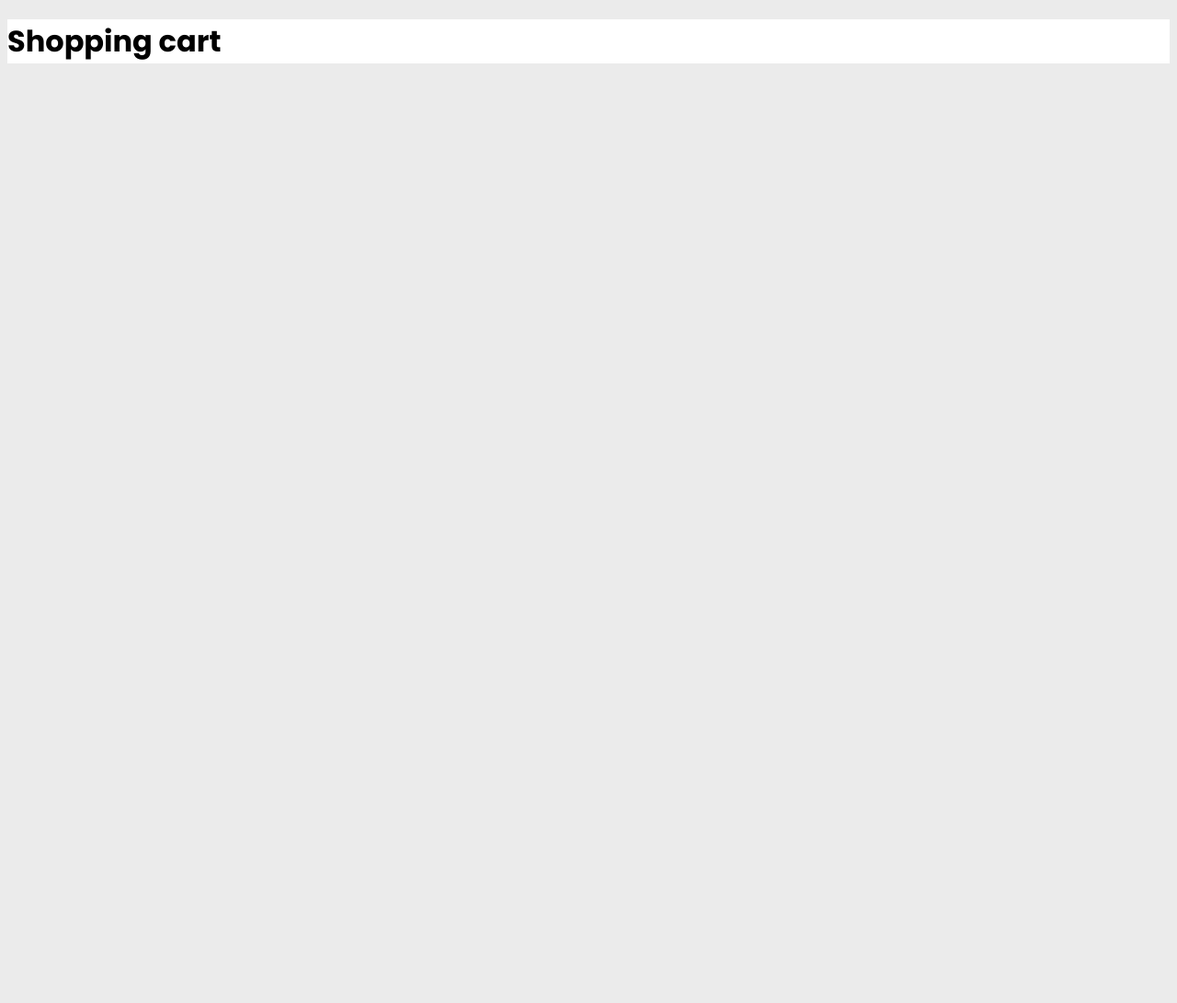
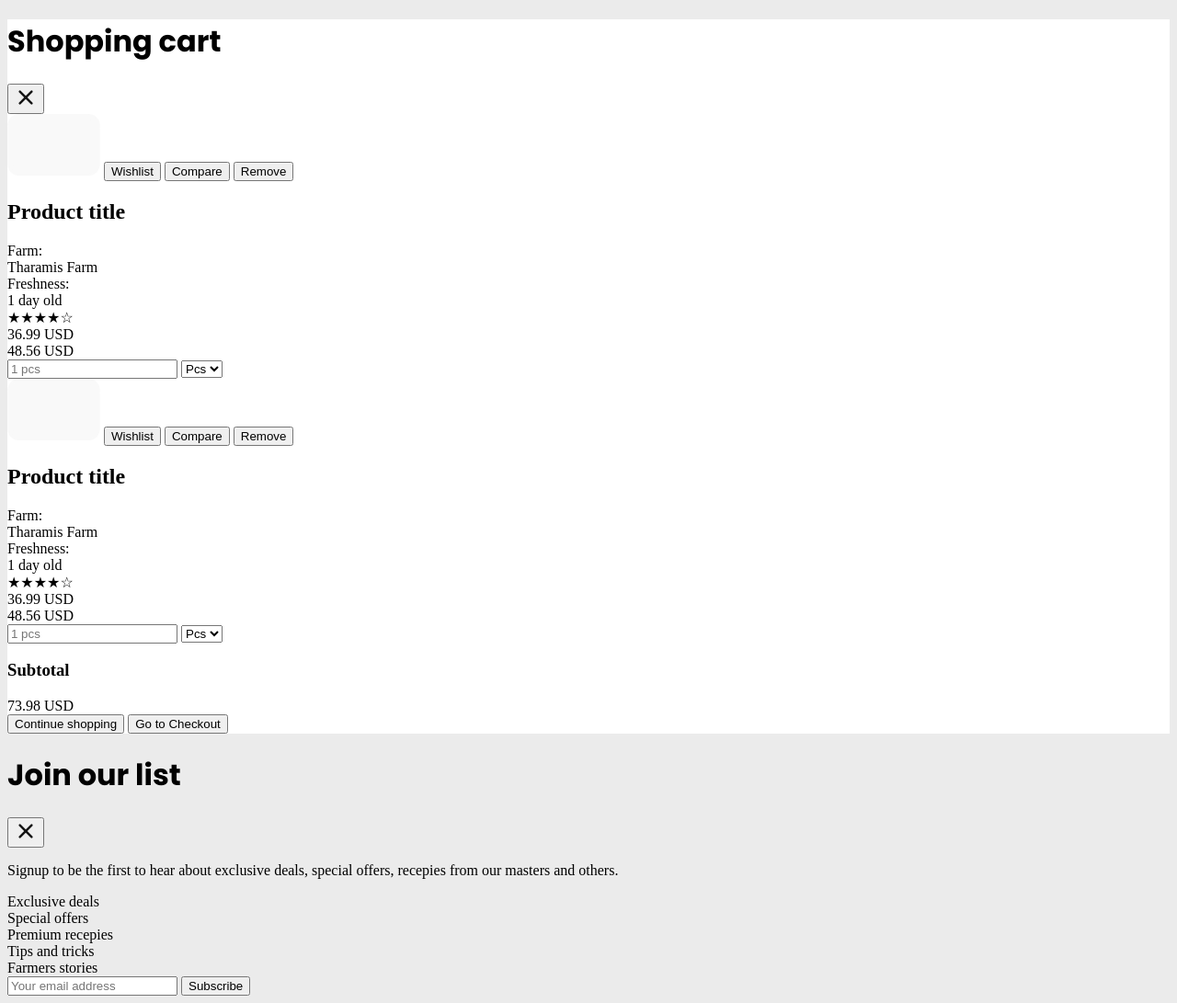
Before and after one commit to Kanstancin104/potential-spork, a plain HTML site: page index.html in a window 1280 px wide. Shown: the whole page at 92% size. Before the commit the page ends 800 px from the top, so only its background shows below. Drawn offline with Linux system fonts and the light colour scheme.

Commit message:
feat: complete modals markup

```diff
--- a/index.html
+++ b/index.html
@@ -16,9 +16,132 @@
   <body>
     <div class="main-container">
       <div class="modal-1">
-        <h1>Shopping cart</h1>
+        <div class="modal_header">
+          <h1>Shopping cart</h1>
+          <button class="button_icon">
+            <img
+              src="./img/svg/ic-actions-close-simple.svg"
+              alt="button icon"
+            />
+          </button>
+        </div>
+        <div class="component-wrap">
+          <div class="product_card">
+            <div class="product_pic">
+              <img
+                src="/img/product1.jpg"
+                alt="product image"
+                class="product_image"
+              />
+
+              <button class="wish_button button_icon">Wishlist</button>
+              <button class="compare_button button_icon">Compare</button>
+              <button class="remove_button button_icon">Remove</button>
+            </div>
+            <div class="product_content">
+              <h2 class="product_title">Product title</h2>
+              <div class="product_row">
+                <div class="product_param">Farm:</div>
+                <div class="product_value">Tharamis Farm</div>
+              </div>
+              <div class="product_row">
+                <div class="product_param">Freshness:</div>
+                <div class="product_value">1 day old</div>
+              </div>
+              <div class="product_rating">
+                &#x2605;&#x2605;&#x2605;&#x2605;&#x2606;
+              </div>
+              <div class="price-btn_wrap">
+                <div class="prices">
+                  <div class="discount_price">36.99 USD</div>
+                  <div class="full_price">48.56 USD</div>
+                </div>
+                <div class="pieces_btn">
+                  <input type="text" placeholder="1 pcs" />
+                  <select class="value btn">
+                    <option value="Pcs">Pcs</option>
+                  </select>
+                </div>
+              </div>
+            </div>
+          </div>
+          <div class="product_card">
+            <div class="product_pic">
+              <img
+                src="/img/product1.jpg"
+                alt="product image"
+                class="product_image"
+              />
+
+              <button class="wish_button button_icon">Wishlist</button>
+              <button class="compare_button button_icon">Compare</button>
+              <button class="remove_button button_icon">Remove</button>
+            </div>
+            <div class="product_content">
+              <h2 class="product_title">Product title</h2>
+              <div class="product_row">
+                <div class="product_param">Farm:</div>
+                <div class="product_value">Tharamis Farm</div>
+              </div>
+              <div class="product_row">
+                <div class="product_param">Freshness:</div>
+                <div class="product_value">1 day old</div>
+              </div>
+              <div class="product_rating">
+                &#x2605;&#x2605;&#x2605;&#x2605;&#x2606;
+              </div>
+              <div class="price-btn_wrap">
+                <div class="prices">
+                  <div class="discount_price">36.99 USD</div>
+                  <div class="full_price">48.56 USD</div>
+                </div>
+                <div class="pieces_btn">
+                  <input type="text" placeholder="1 pcs" />
+                  <select class="value btn">
+                    <option value="Pcs">Pcs</option>
+                  </select>
+                </div>
+              </div>
+            </div>
+          </div>
+        </div>
+        <h3 class="subtotal_heading">Subtotal</h3>
+        <div class="total_price">73.98 USD</div>
+        <div class="modal_footer">
+          <button class="continue">Continue shopping</button>
+          <button class="checkout">Go to Checkout</button>
+        </div>
       </div>
-      <div class="modal-2"></div>
+      <div class="modal-2">
+        <div class="modal_header">
+          <h1>Join our list</h1>
+          <button class="button_icon">
+            <img
+              src="./img/svg/ic-actions-close-simple.svg"
+              alt="button icon"
+            />
+          </button>
+        </div>
+        <p class="desc">
+          Signup to be the first to hear about exclusive deals, special offers,
+          recepies from our masters and others.
+        </p>
+        <div class="advantages">
+          <div class="advantage_item">Exclusive deals</div>
+          <div class="advantage_item">Special offers</div>
+          <div class="advantage_item">Premium recepies</div>
+          <div class="advantage_item">Tips and tricks</div>
+          <div class="advantage_item">Farmers stories</div>
+        </div>
+        <div class="subscribe_wrap">
+          <input
+            type="text"
+            class="subscribe_input"
+            placeholder="Your email address"
+          />
+          <button class="subscribe_btn">Subscribe</button>
+        </div>
+      </div>
     </div>
   </body>
 </html>
```
Also changed, not shown: img/product1.jpg (added), img/svg/ic-actions-close-simple.svg (added).
